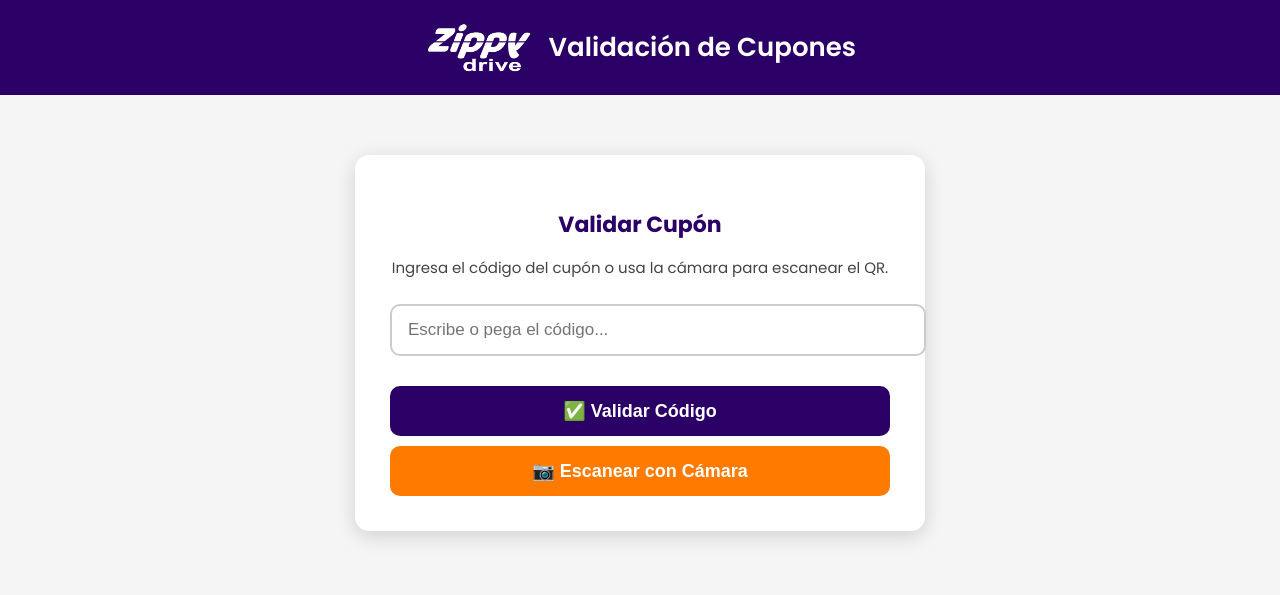
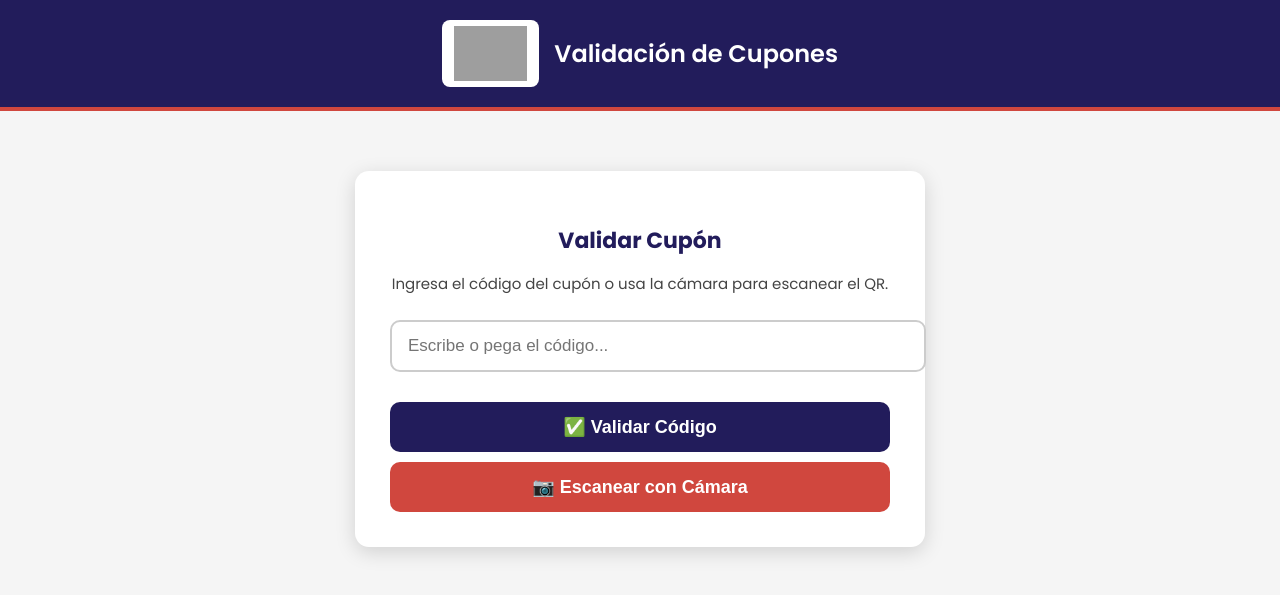
Before and after one commit to novawebsolutions05/botmanyoffers, a Flask app: page /web in a window 1280 px wide. Shown: the top 595 px of the page. Run offline with Flask 3, Linux system fonts and the light colour scheme; parts of the project's set-up code (start-up, migrations or seed data) failed here and were passed over; some libraries are stand-ins or nearby versions; grey boxes are pictures that could not be loaded.

Commit message:
fix: logo y paleta de colores correcta en validador

```diff
--- a/templates/validador.html
+++ b/templates/validador.html
@@ -19,21 +19,26 @@
 
         /* HEADER */
         .header {
-            background: #2A0066;
-            padding: 20px;
+            background: #221c5b;
+            padding: 20px 30px;
             display: flex;
             align-items: center;
             justify-content: center;
             color: white;
+            border-bottom: 4px solid #d0473e;
         }
         .header img {
             height: 55px;
             margin-right: 15px;
+            background: white;
+            border-radius: 8px;
+            padding: 6px 12px;
         }
         .header h1 {
-            font-size: 26px;
+            font-size: 24px;
             font-weight: 600;
             margin: 0;
+            color: #ffffff;
         }
 
         /* CONTENEDOR PRINCIPAL */
@@ -48,7 +53,7 @@
         }
 
         h2 {
-            color: #2A0066;
+            color: #221c5b;
             font-size: 22px;
             font-weight: 700;
             margin-bottom: 10px;
@@ -73,8 +78,8 @@
         }
 
         .input-box:focus {
-            border-color: #2A0066;
-            box-shadow: 0 0 4px #a15cff;
+            border-color: #221c5b;
+            box-shadow: 0 0 4px rgba(34,28,91,0.3);
         }
 
         /* BOTONES */
@@ -91,19 +96,19 @@
         }
 
         .btn-primary {
-            background: #2A0066;
+            background: #221c5b;
             color: white;
         }
         .btn-primary:hover {
-            background: #3a0090;
+            background: #2d2580;
         }
 
         .btn-camera {
-            background: #ff7b00;
+            background: #d0473e;
             color: white;
         }
         .btn-camera:hover {
-            background: #ff8f26;
+            background: #b83c34;
         }
 
         /* MENSAJE RESULTADO */
@@ -132,7 +137,7 @@
 
     <!-- Header -->
     <div class="header">
-        <img src="/Logo-Zippy-Blanco-total.png" alt="Many Offers Logo">
+        <img src="https://manyoffers.shop/wp-content/uploads/2026/08/Logo-escogido-Many-Offers-v.png" alt="Many Offers Logo">
         <h1>Validación de Cupones</h1>
     </div>
 
```
